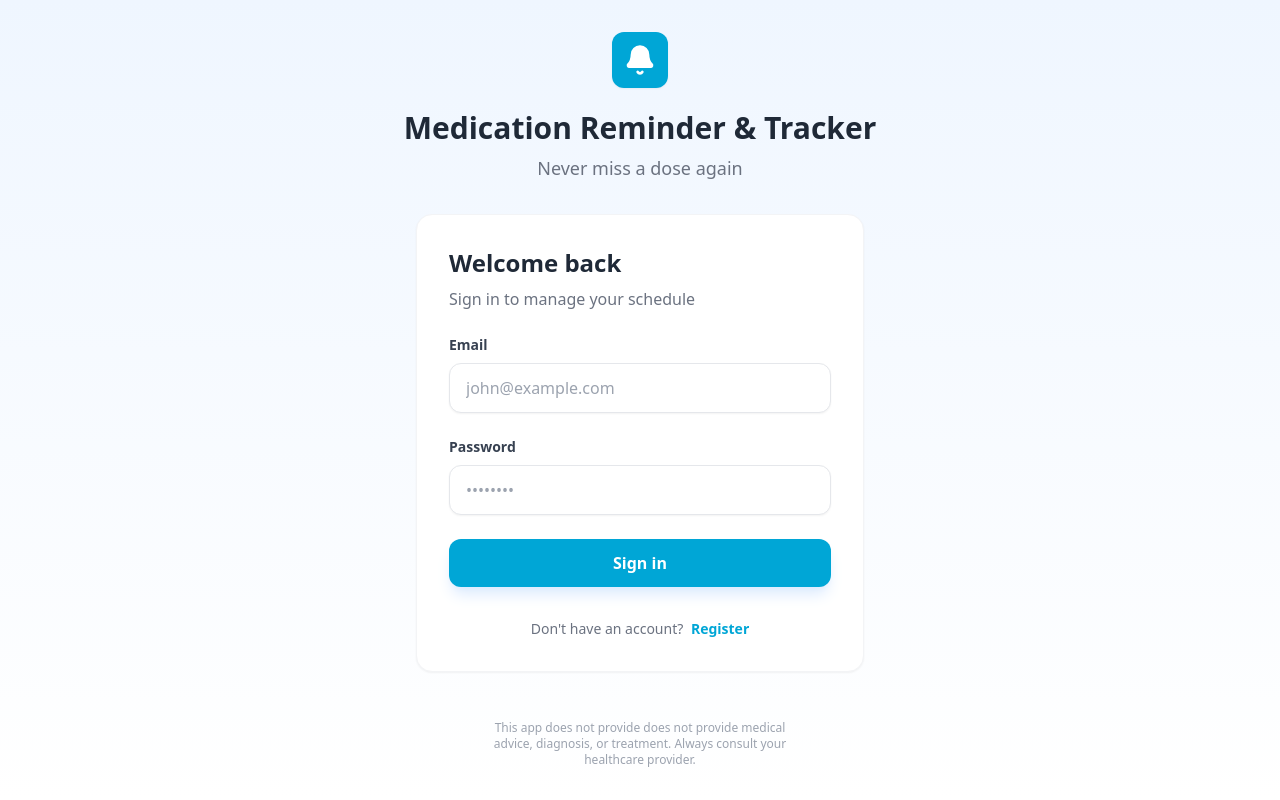
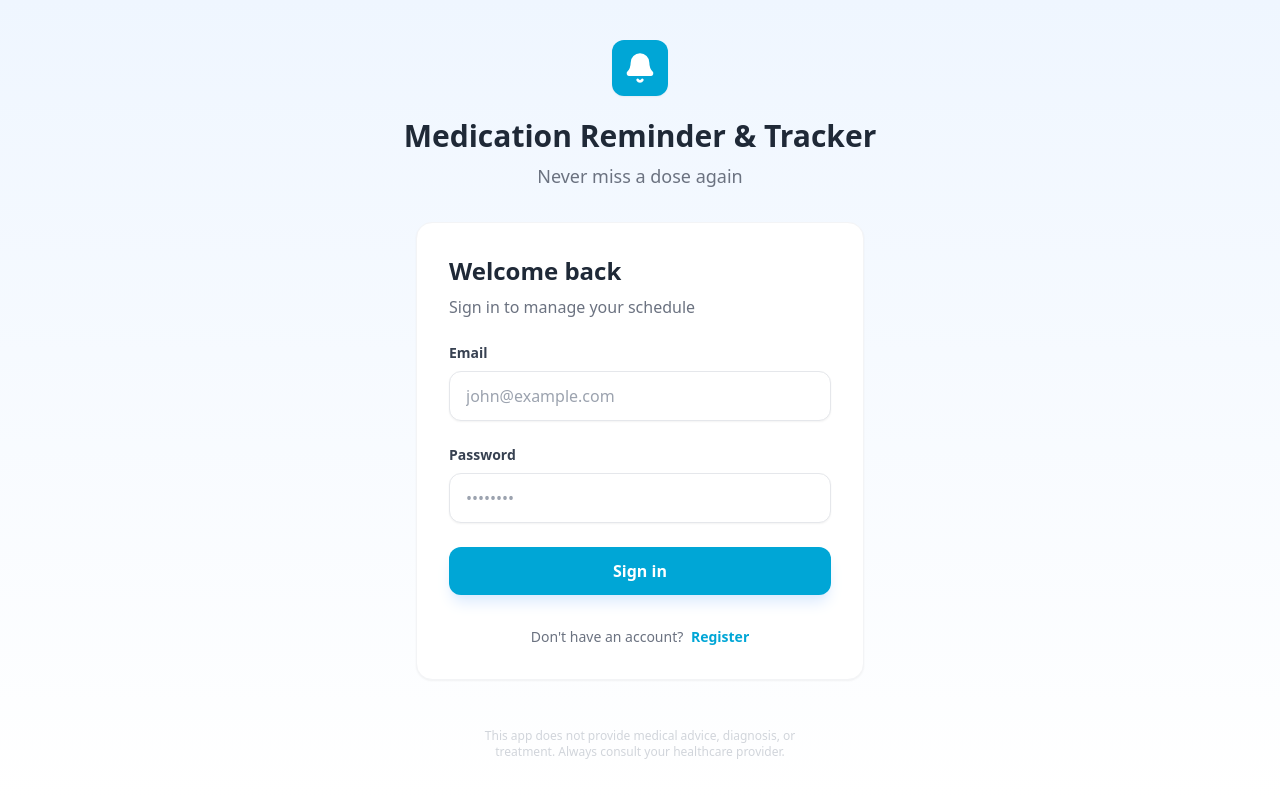
Before and after one commit to iconabebe-ui/MedicationReminderTracker, a React (Create React App) app: page /login in a window 1280 px wide. Built offline with nearby package versions, Linux system fonts and the light colour scheme.

Commit message:
first frontend commit

```diff
--- a/src/components/Auth/AuthLayout.js
+++ b/src/components/Auth/AuthLayout.js
@@ -25,8 +25,8 @@ const AuthLayout = ({ children, title, subtitle }) => {
       </div>
 
       {/* Medical Disclaimer */}
-      <p className="text-gray-400 text-xs text-center mt-12 max-w-xs">
-        This app does not provide does not provide medical advice, diagnosis, or treatment. Always consult your healthcare provider.
+      <p className="text-gray-300 text-xs text-center mt-12 max-w-xs">
+        This app does not provide medical advice, diagnosis, or treatment. Always consult your healthcare provider.
       </p>
     </div>
   );
```
